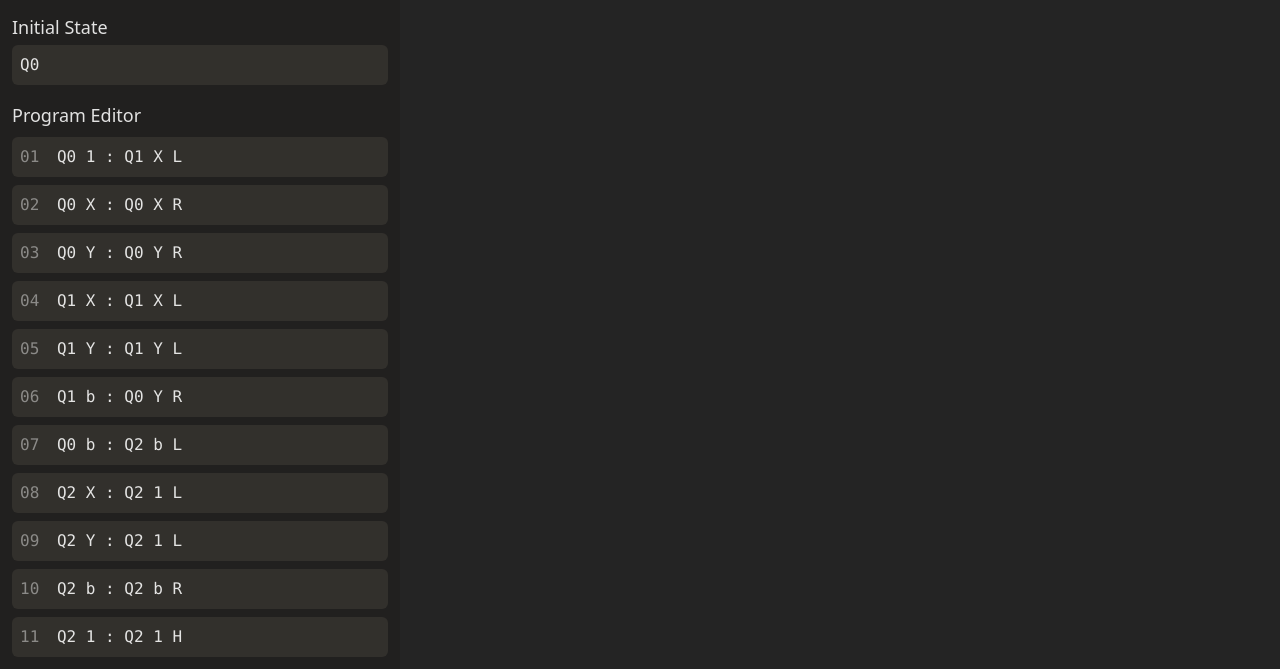
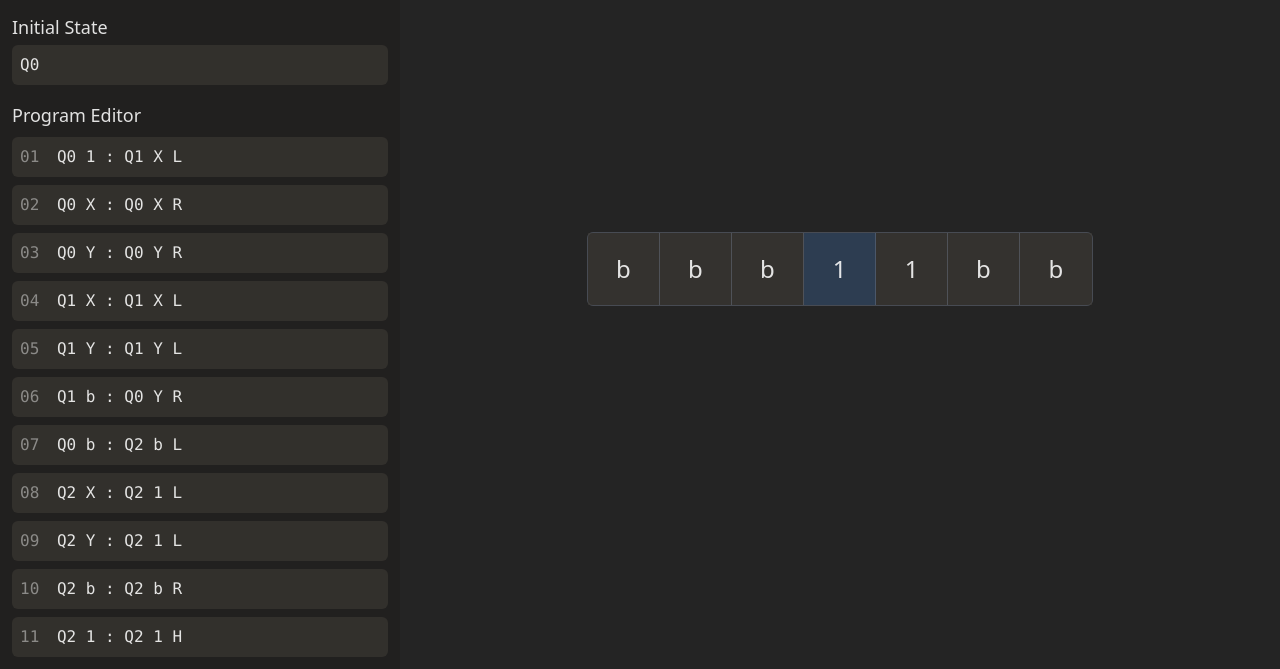
Before and after one commit to sahithyandev/turing-machine-simulator, a website built with Vite: page index.html in a window 1280 px wide. Shown: the part 131-800 px from the top of the page. Built offline with nearby package versions, Linux system fonts and the light colour scheme.

Commit message:
chore: render the tape

```diff
--- a/src/TuringMachineSimulator.ts
+++ b/src/TuringMachineSimulator.ts
@@ -32,16 +32,54 @@ class ProgramEditor {
   }
 }
 
+class Tape {
+  value: string[];
+
+  constructor(initialValue: string[]) {
+    this.value = initialValue;
+  }
+
+  stringify(): string {
+    return this.value.join(",");
+  }
+
+  render(headPosition: number) {
+    let s = `<div class="tape">`;
+    for (let i = 0; i < this.value.length; i++) {
+      if (i === headPosition) {
+        s = s.concat(`<div class="cell head">${this.value[i]}</div>`);
+      } else {
+        s = s.concat(`<div class="cell">${this.value[i]}</div>`);
+      }
+    }
+    s = s.concat("</div>");
+    return s;
+  }
+
+  updateHeadPosition(container: HTMLElement, newHeadPosition: number) {
+    const previousHead = container.querySelector(".tape .cell.head");
+    if (previousHead) {
+      previousHead.classList.remove("head");
+    }
+    const newHead = container.querySelector(`.tape .cell:nth-child(${newHeadPosition + 1})`);
+    if (newHead) {
+      newHead.classList.add("head");
+    }
+  }
+}
+
 export class TuringMachineSimulator {
   container: HTMLElement;
   currentState: string;
-  currentTape: string[];
+  currentTape: Tape;
+  headPosition: number;
   editor: ProgramEditor;
 
   constructor(container: HTMLElement) {
     this.container = container;
     this.currentState = "Q0";
-    this.currentTape = ["b", "b", "b", "1", "1", "b", "b"];
+    this.currentTape = new Tape(["b", "b", "b", "1", "1", "b", "b"]);
+    this.headPosition = 3;
 
     this.editor = new ProgramEditor([
       {
@@ -132,9 +170,9 @@ export class TuringMachineSimulator {
           <input
             id="initial-tape"
             type="text"
-            value="${this.currentTape.join(",")}"
+            value="${this.currentTape.stringify()}"
             class="font-mono block p-2 w-full"
-            / >
+          />
 
           <label class="text-lg font-medium mt-4 mb-1 block" for="initial-state">Initial State</label>
           <input id="initial-state" type="text" value="${this.currentState}" class="font-mono block p-2 w-full" />
@@ -142,6 +180,7 @@ export class TuringMachineSimulator {
           <h2 class="text-lg font-medium mt-4 mb-1">Program Editor</h2>
           ${this.editor.render()}
         </section>
+        <section class="canvas">${this.currentTape.render(this.headPosition)}</section>
       </div>
     `;
   }
--- a/src/style.css
+++ b/src/style.css
@@ -52,3 +52,22 @@ input[type="text"] {
         }
     }
 }
+
+.canvas {
+    @apply flex flex-col items-center justify-center;
+
+    .tape {
+        @apply rounded-md flex border border-gray-500/50;
+
+        .cell {
+            @apply bg-stone-700/50 border-r border-gray-500/50 p-2 size-18 inline-flex justify-center items-center text-2xl font-medium;
+
+            &:last-child {
+                border-right: none;
+            }
+            &.head {
+                @apply bg-blue-400/20;
+            }
+        }
+    }
+}
```
